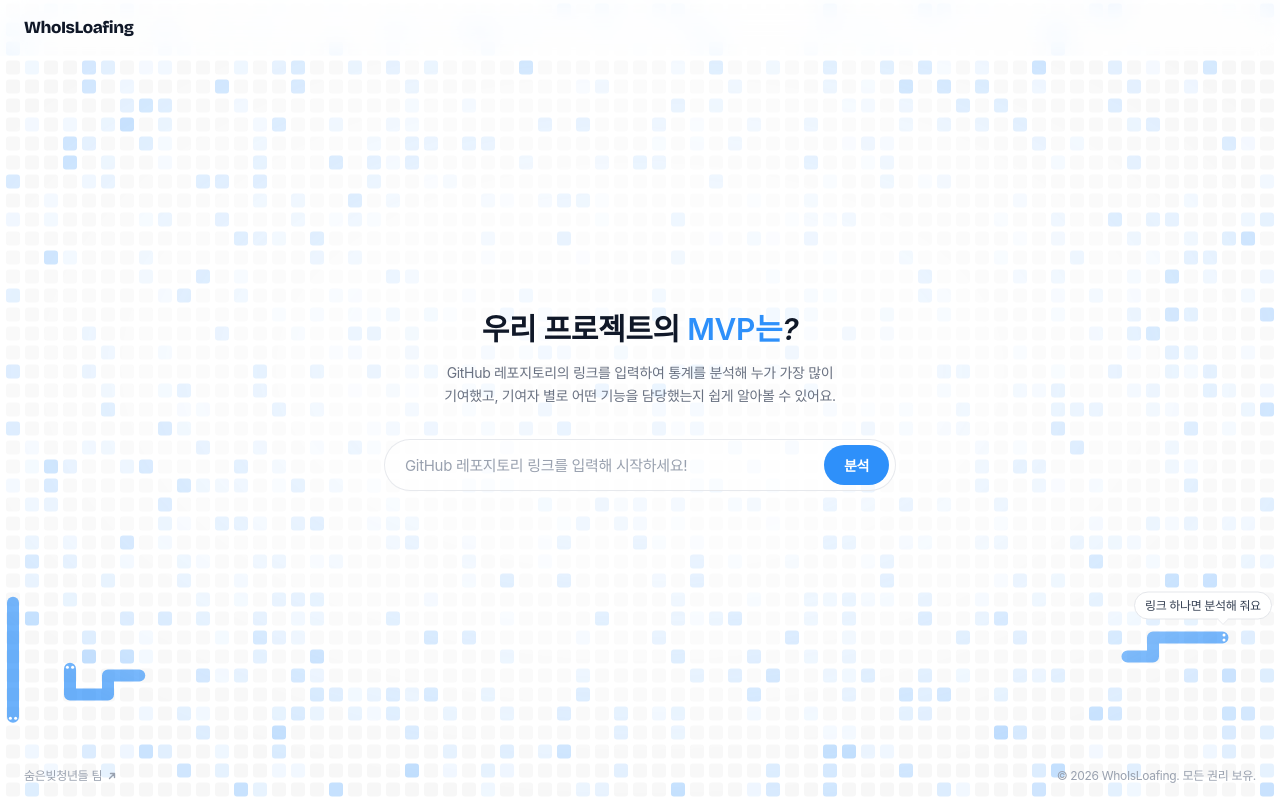
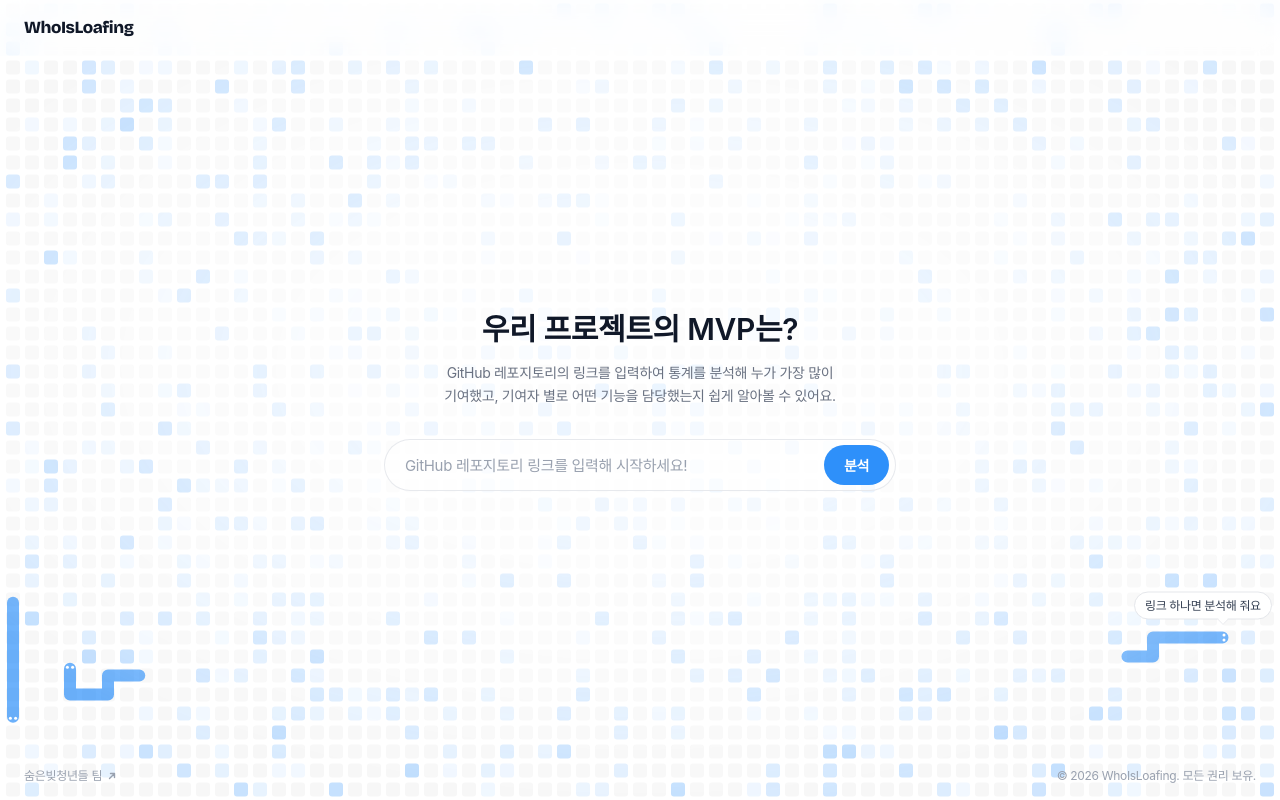
Before and after one commit to hiddenlightyouth/whoisloafing, a React (Vite) app: page / in a window 1280 px wide. Built offline with nearby package versions, Linux system fonts and the light colour scheme; no server answers; a web font is replaced by a local one.

Commit message:
fix: 메인 화면 타이틀의 색 강조와 물음표 기울임 제거

```diff
--- a/src/components/Hero.tsx
+++ b/src/components/Hero.tsx
@@ -1,30 +1,12 @@
-import { useEffect, useState } from 'react'
 import { track } from '../lib/analytics'
 import { ContributionBackdrop } from './ContributionBackdrop'
 import { RepoInput } from './RepoInput'
 
-/** 타이틀을 어절 단위로 나눠요. 어절이 하나씩 떠오른 뒤, 차례로 메인 컬러로 물들어요. */
-const TITLE_WORDS = ['우리', '프로젝트의', 'MVP는']
-const FOCUS_INTERVAL_MS = 1800
+/** 타이틀을 어절 단위로 나눠요. 어절이 하나씩 흐릿하게 떠오르며 나타나요. */
+const TITLE_WORDS = ['우리', '프로젝트의', 'MVP는?']
 const WORD_STAGGER_MS = 80
 
 function Title() {
-  const [focus, setFocus] = useState(-1)
-
-  // 어절이 모두 나타난 뒤부터 "우리", "프로젝트의", "MVP는"을 차례로 짚어요.
-  useEffect(() => {
-    if (window.matchMedia('(prefers-reduced-motion: reduce)').matches) return
-    let interval: ReturnType<typeof setInterval> | undefined
-    const start = setTimeout(() => {
-      setFocus(0)
-      interval = setInterval(() => setFocus((current) => (current + 1) % TITLE_WORDS.length), FOCUS_INTERVAL_MS)
-    }, TITLE_WORDS.length * WORD_STAGGER_MS + 500)
-    return () => {
-      clearTimeout(start)
-      clearInterval(interval)
-    }
-  }, [])
-
   return (
     <h1
       aria-label="우리 프로젝트의 MVP는?"
@@ -33,9 +15,7 @@ function Title() {
       {TITLE_WORDS.map((word, index) => (
         <span key={index} aria-hidden="true">
           <span className="inline-block animate-word" style={{ animationDelay: `${index * WORD_STAGGER_MS}ms` }}>
-            <span className={`transition-colors duration-500 ${index === focus ? 'text-brand' : ''}`}>{word}</span>
-            {/* 마지막 물음표는 색을 넣지 않고 기울여요. */}
-            {index === TITLE_WORDS.length - 1 && <em>?</em>}
+            {word}
           </span>
           {index < TITLE_WORDS.length - 1 && ' '}
         </span>
```
Also changed, not shown: 1 other file (tests, documents, lock files or other folders).
